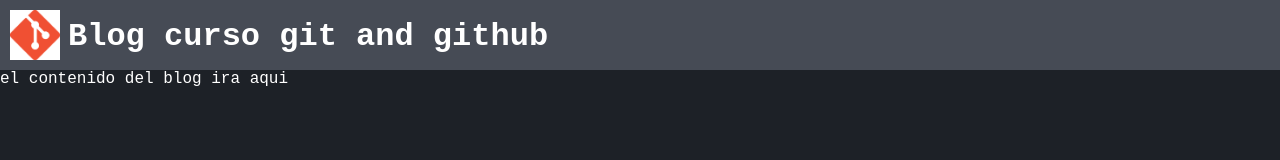
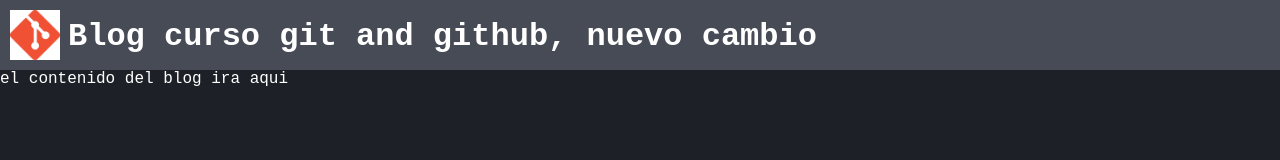
Before and after one commit to eziocard/curso-git, a plain HTML site: page git/index.html in a window 1280 px wide. Drawn offline with Linux system fonts and the light colour scheme; a web font is replaced by a local one.

Commit message:
ultimos cambios

```diff
--- a/git/index.html
+++ b/git/index.html
@@ -10,7 +10,7 @@
 <body>
     <div class="bar">
         <img class="logo" src = "img/git.png">
-        <h1>Blog curso git and github</h1>
+        <h1>Blog curso git and github, nuevo cambio</h1>
     </div>
 
     <div>
```
